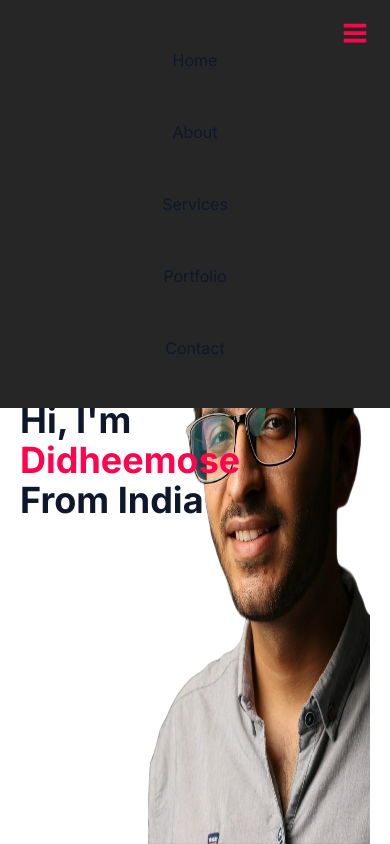
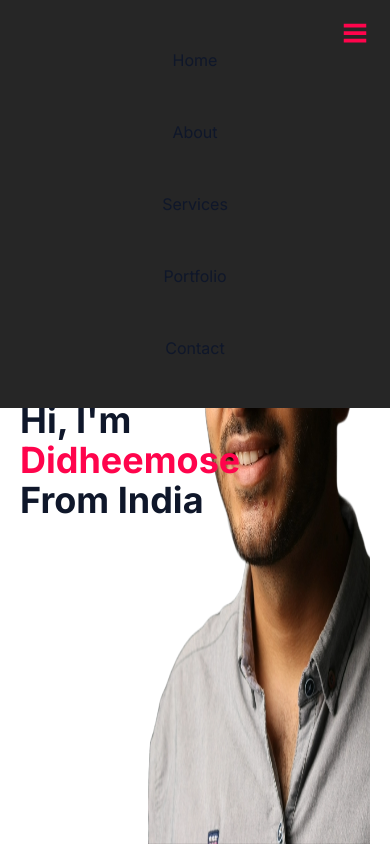
Before and after one commit to DidheemosePS/Portfolio, a Next.js app: page / in a window 390 px wide. Built offline with nearby package versions, Linux system fonts and the light colour scheme.

Commit message:
modified:   app/components/navigationSlider.tsx 	modified:   app/page.tsx

```diff
--- a/app/components/navigationSlider.tsx
+++ b/app/components/navigationSlider.tsx
@@ -12,7 +12,7 @@ export default function NavigationSlider() {
 
   return (
     <div
-      className={`w-full h-fit absolute top-0 right-0 z-10 transition duration-500 ease-in-out origin-top ${isOpen} pb-12 bg-box-color lg:hidden`}
+      className={`w-full h-fit absolute top-0 right-0 z-20 transition duration-500 ease-in-out origin-top ${isOpen} pb-12 bg-box-color lg:hidden`}
     >
       <div className="w-full h-12 flex justify-end items-end pr-5 sm:pr-10">
         <button onClick={() => dispatch(close())}>
--- a/app/page.tsx
+++ b/app/page.tsx
@@ -2,8 +2,8 @@ import Image from "next/image";
 
 export default function Home() {
   return (
-    <div className="w-full h-[calc(100vh-3rem)] relative overflow-hidden">
-      <div className="w-fit h-full flex flex-col justify-center">
+    <div className="w-full h-fit min-h-[calc(100vh-3rem)] relative overflow-hidden">
+      <div className="w-fit h-full flex flex-col justify-center absolute left-0 z-10">
         <p className="text-xl font-medium lg:text-4xl">Frontend Developer</p>
         <div>
           <p className="text-4xl font-bold md:inline lg:text-5xl">Hi, I'm</p>
@@ -14,7 +14,7 @@ export default function Home() {
         </div>
         <p className="text-4xl font-bold lg:text-5xl">From India</p>
       </div>
-      <div className="w-full max-w-30 h-full max-h-40 absolute bottom-0 -right-32 -z-50 pt-5 sm:-right-32 lg:right-0 xl:max-w-xl-imageWidth-35rem">
+      <div className="w-full h-[calc(100vh-3rem)] absolute -right-32 -z-10 pt-5 sm:w-2/4 sm:right-0">
         <Image
           src="./userImage.png"
           alt="Image"
```
